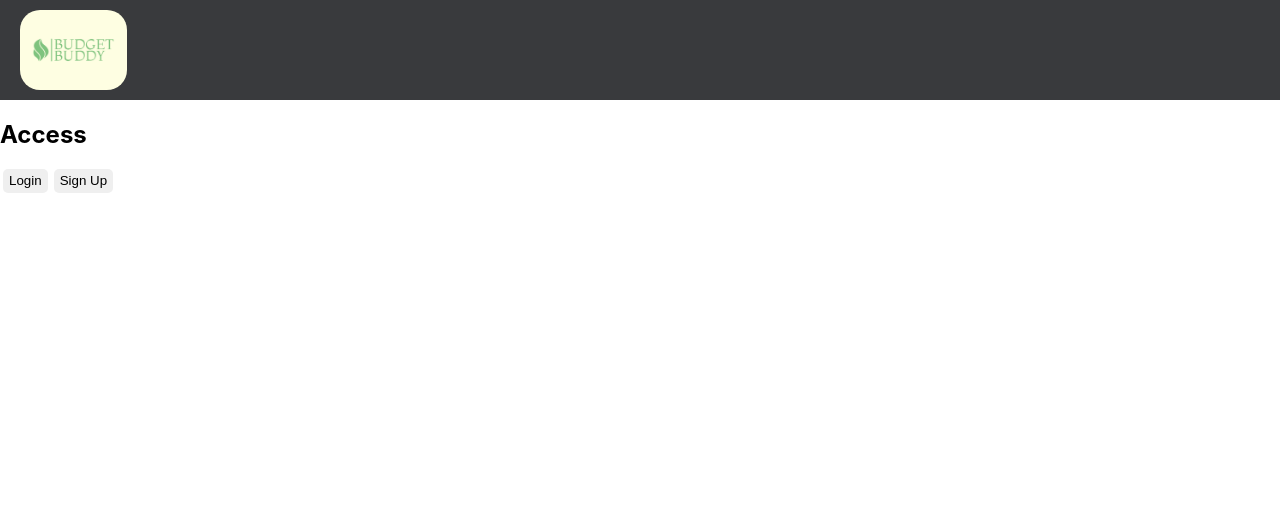
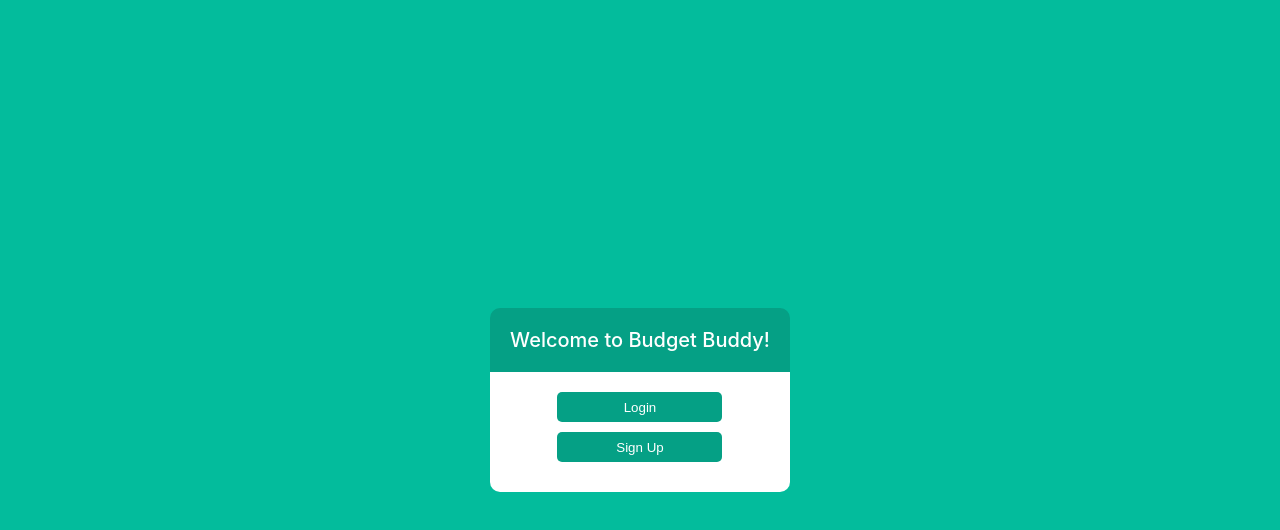
Before and after one commit to CShum28/budget-app, a React (Create React App) app in the folder client/: page / in a window 1280 px wide. Shown: the top 530 px of the page. Built offline with nearby package versions, Linux system fonts and the light colour scheme.

Commit message:
css for front page and buttons

```diff
--- a/client/src/components/Button.js
+++ b/client/src/components/Button.js
@@ -2,7 +2,11 @@ import "../styles/Button.css";
 const classNames = require("classnames");
 
 function Button(props) {
-  const buttonClass = classNames(`button`);
+  const buttonClass = classNames(
+    `button`,
+    { "button--login": props.login },
+    { "button--signup": props.signup }
+  );
 
   return (
     <button className={buttonClass} onClick={props.onClick}>
--- a/client/src/pages/Access.js
+++ b/client/src/pages/Access.js
@@ -1,22 +1,25 @@
 import { Link } from "react-router-dom";
-import Header from "../components/Header";
 import Button from "../components/Button";
+
+import "../styles/Access.css";
 
 function Access() {
   return (
-    <>
-      <Header />
-
-      <h2>Access</h2>
-
-      <Link to="/login">
-        <Button>Login</Button>
-      </Link>
-
-      <Link to="/sign-up">
-        <Button>Sign Up</Button>
-      </Link>
-    </>
+    <div>
+      <div className="access">
+        <div className="access__content">
+          <p className="access__welcome">Welcome to Budget Buddy!</p>
+          <div className="access__buttons">
+            <Link to="/login">
+              <Button login>Login</Button>
+            </Link>
+            <Link to="/sign-up">
+              <Button signup>Sign Up</Button>
+            </Link>
+          </div>
+        </div>
+      </div>
+    </div>
   );
 }
 
--- a/client/src/pages/AddBudget.js
+++ b/client/src/pages/AddBudget.js
@@ -29,7 +29,7 @@ function AddBudget(props) {
 
   return (
     <>
-      <Header userInfo={userEmail} />
+      <Header userInfo={props.userInfo} />
       <p>ADD BUDGET PAGE</p>
       <form onSubmit={handleSubmit}>
         <div>
--- a/client/src/pages/AddCategory.js
+++ b/client/src/pages/AddCategory.js
@@ -14,8 +14,6 @@ function AddCategory(props) {
 
   const nav = useNavigate();
 
-  const userEmail = props.userInfo.email; // using props to get email
-
   // Now, you have access to budgetId and budgetName in this component
   console.log("Budget ID:", budgetId);
   console.log("Budget Name:", budgetName);
@@ -31,7 +29,7 @@ function AddCategory(props) {
 
   return (
     <>
-      <Header userInfo={userEmail} />
+      <Header userInfo={props.userInfo} />
       <p>Add Category Page</p>
       <form onSubmit={onSubmit}>
         <div>
--- /dev/null
+++ b/client/src/styles/Access.css
@@ -0,0 +1,31 @@
+.access {
+  background-color: #03bc9c;
+  height: 100vh;
+  width: 100;
+}
+
+.access, .access__content, .access__buttons{
+  display: flex;
+  flex-direction: column;
+  justify-content: center; /* Center vertically */
+  align-items: center; /* Center horizontally */
+}
+
+.access__welcome {
+  color: #fff;
+  font-size: 20px;
+  font-weight: 500;
+  margin: 0;
+  padding: 20px;
+  background-color: #05a085;
+  border-top-left-radius: 10px;
+  border-top-right-radius: 10px;
+}
+
+.access__buttons {
+  background-color: #fff;
+  width: 100%;
+  padding: 20px 0;
+  border-bottom-left-radius: 10px;
+  border-bottom-right-radius: 10px;
+}
--- a/client/src/styles/Button.css
+++ b/client/src/styles/Button.css
@@ -8,3 +8,11 @@
 .button:hover {
   cursor: pointer;
 }
+
+.button--login, .button--signup{
+  width: 165px;
+  height: 30px;
+  margin-bottom: 10px;
+  background-color: #05a085;
+  color: #fff;
+}
```
